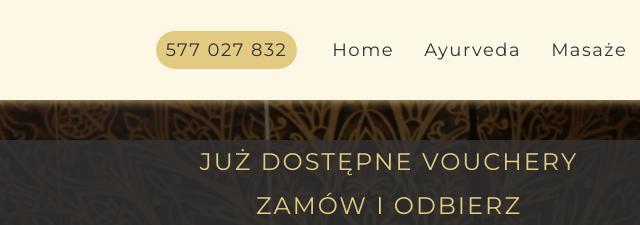
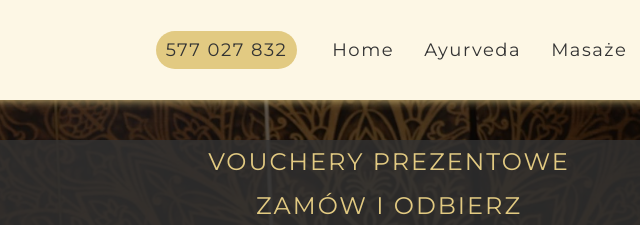
Before and after one commit to vatras-KJ/Aromaveda, a website: page index.html in a window 1280 px wide. Shown: the top 225 px of the page, 251-891 px from the left. Drawn offline with nearby package versions, Linux system fonts and the light colour scheme.

Commit message:
header voucher edit

```diff
--- a/index.html
+++ b/index.html
@@ -71,7 +71,7 @@
     </div>
 </nav>
     <header id="home" class="header palatino">
-    <p class="header--text header--voucher">już dostępne vouchery</p>
+    <p class="header--text header--voucher">vouchery prezentowe</p>
     <p class="header--text header--voucher">zamów i odbierz</p>
     <h1 class="header--title">aromaveda</h1>
     <p class="header--text">salon masażu</p>
```
Also changed, not shown: 1 other file.
